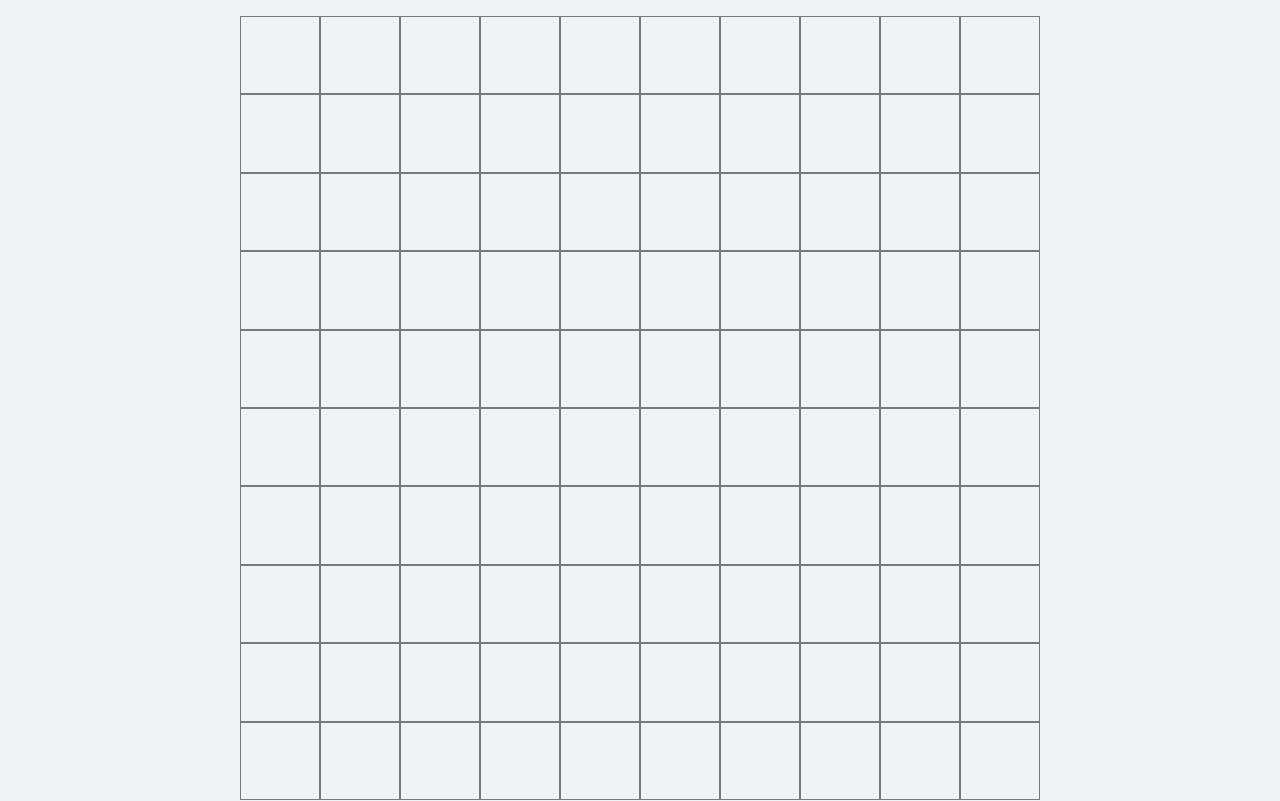
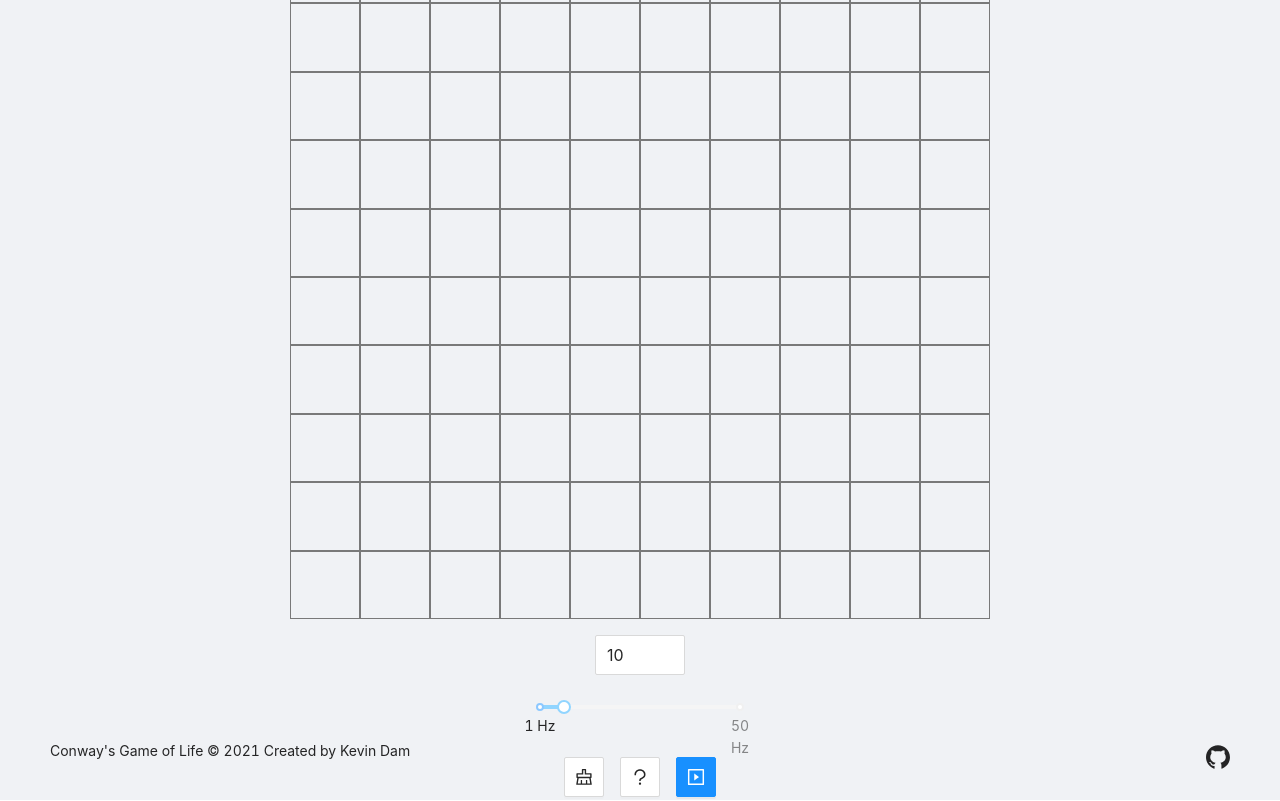
Before and after one commit to kevinqdam/conways-game-of-life, a React app: page / in a window 1280 px wide. Shown: the top 801 px of the page. Built offline with nearby package versions, Linux system fonts and the light colour scheme.

Commit message:
Implement board randomization

```diff
--- a/src/App.jsx
+++ b/src/App.jsx
@@ -9,11 +9,11 @@ import styles from './App.module.scss';
 const { Footer, Content } = Layout;
 
 const App = () => (
-  <Layout>
-    <Content>
+  <Layout className={styles.layout}>
+    <Content className={styles.content}>
       <Grid />
     </Content>
-    <Footer>
+    <Footer className={styles.footer}>
       <div className={styles['footer-items']}>
         <p>Conway&apos;s Game of Life © 2021 Created by Kevin Dam</p>
         <a
--- a/src/components/Grid.jsx
+++ b/src/components/Grid.jsx
@@ -1,6 +1,8 @@
 import React, { useState, useRef, useCallback } from 'react';
 import { InputNumber, Slider, Button } from 'antd';
-import { ClearOutlined, PauseOutlined, PlaySquareOutlined } from '@ant-design/icons';
+import {
+  ClearOutlined, QuestionOutlined, PauseOutlined, PlaySquareOutlined,
+} from '@ant-design/icons';
 
 import Cell from './Cell';
 import createGrid from '../factory/createGrid';
@@ -10,6 +12,7 @@ import styles from './styles/Grid.module.scss';
 import cellKey from '../util/cellKey';
 import nextGen from '../util/nextGen';
 import hzToMsPerFrame from '../util/hzToMsPerFrame';
+import randomActiveCells from '../util/randomActiveCells';
 
 const Grid = function Grid() {
   /* Hooks */
@@ -18,7 +21,7 @@ const Grid = function Grid() {
   const [grid, setGrid] = useState(createGrid(sideLength, keysOfActiveCells.current));
   const [isRunning, setIsRunning] = useState(false);
   const isRunningRef = useRef(isRunning);
-  const speedRef = useRef(hzToMsPerFrame(1));
+  const speedRef = useRef(hzToMsPerFrame(7));
 
   /* Game of Life Runner */
   const run = useCallback(() => {
@@ -46,6 +49,10 @@ const Grid = function Grid() {
     keysOfActiveCells.current.clear();
     setIsRunning(false);
     isRunningRef.current = false;
+    setGrid(createGrid(sideLength, keysOfActiveCells.current));
+  };
+  const handleRandom = () => {
+    keysOfActiveCells.current = randomActiveCells(sideLength);
     setGrid(createGrid(sideLength, keysOfActiveCells.current));
   };
   const handlePlayPause = () => {
@@ -103,7 +110,7 @@ const Grid = function Grid() {
       </div>
       <div className={sliderClassNames}>
         <Slider
-          defaultValue={1}
+          defaultValue={7}
           min={1}
           max={50}
           onChange={handleSpeedChange}
@@ -113,6 +120,7 @@ const Grid = function Grid() {
       </div>
       <div className={btnsClassNames}>
         <Button size="large" icon={<ClearOutlined />} onClick={handleClear} />
+        <Button size="large" icon={<QuestionOutlined />} onClick={handleRandom} />
         {(
         isRunningRef.current
           ? <Button size="large" type="primary" icon={<PauseOutlined />} onClick={handlePlayPause} />
--- a/src/constants.js
+++ b/src/constants.js
@@ -1,6 +1,7 @@
-export const GRID_SIDE_SIZE_IN_PX = 800;
+export const GRID_SIDE_SIZE_IN_PX = 700;
 export const MIN_SIDE_LENGTH = 10;
 export const MAX_SIDE_LENGTH = 50;
+export const RANDOM_DENSITY = 0.2;
 export const DIRECTIONS = Object.freeze(
   [
     [0, 1],
--- /dev/null
+++ b/src/util/coinFlip.js
@@ -0,0 +1,7 @@
+const coinFlip = function coinFlip(weight) {
+  if (weight > 1) weight = 1;
+
+  return (Math.random() < weight);
+};
+
+export default coinFlip;
--- /dev/null
+++ b/src/util/randomActiveCells.js
@@ -0,0 +1,16 @@
+import { RANDOM_DENSITY } from '../constants';
+import cellKey from './cellKey';
+import coinFlip from './coinFlip';
+
+const randomActiveCells = function randomActiveCells(sideLength) {
+  const keysOfActiveCells = new Set();
+  for (let row = 0; row < sideLength; row += 1) {
+    for (let col = 0; col < sideLength; col += 1) {
+      if (coinFlip(RANDOM_DENSITY)) keysOfActiveCells.add(cellKey(row, col));
+    }
+  }
+
+  return keysOfActiveCells;
+};
+
+export default randomActiveCells;
```
